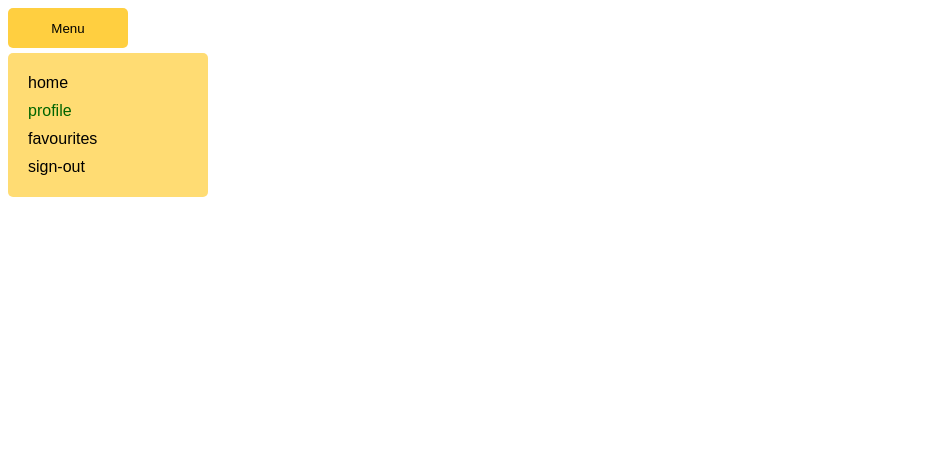
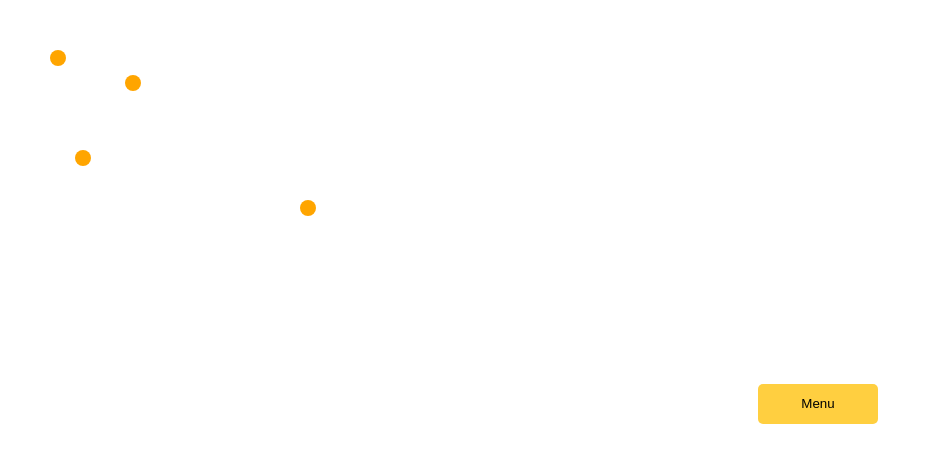
Before and after one commit to imagineLife/rtg, a React app: page / in a window 1280 px wide. Shown: the top 462 px of the page, without its empty margins (0-933 px from the left). Built offline with nearby package versions, Linux system fonts and the light colour scheme.

Commit message:
circles app v1

```diff
--- a/src/App.js
+++ b/src/App.js
@@ -3,8 +3,8 @@ import ReactDOM from 'react-dom';
 import './main.css'
 
 /*
-	A component
-	allows CSSTransition to elements entering / exiting the dom
+	CSSTransition is a component:
+	allowing CSS transitions to child elements entering / exiting the dom
 */
 import { CSSTransition } from 'react-transition-group';
 import cx from 'classnames';
@@ -35,7 +35,10 @@ function App(props){
 
   let [showBalloon, setShowBalloon] = React.useState(true)
 
-  const toggle = () => setShowBalloon(!showBalloon);
+  const toggle = () => {
+    let newView = showBalloon == true ? false : true;
+    setShowBalloon(newView)
+  };
 
   const toggleSelectedMenuItem =() => {
   	console.log('tiggling selected menu item');
@@ -58,6 +61,10 @@ function App(props){
 	  	}
 	])
   }
+
+  console.log('showBalloon')
+  console.log(showBalloon)
+
     return (
       <div className="container">
         <button
@@ -70,8 +77,8 @@ function App(props){
         </button>
         {/*
         	CSSTransition props
-    		-in is the condition, similar to
-    			{showBallon && ...}
+    	-in is the condition, similar to
+    		{showBallon && ...}
 			- timeout
 				is REQUIRED, in ms
 			- classnames
@@ -101,15 +108,10 @@ function App(props){
         <CSSTransition
         	in={showBalloon}
         	timeout={1550}
-        	classNames="balloon-show-init"
-        	unmountOnExit
-        	appear
+        	classNames="balloon-ltr"
         	onEnter={() => console.log('onEnter')}
         	onEntering={() => console.log('onEntering')}
-        	onEntered={toggleSelectedMenuItem}
-        	onExit={toggleSelectedMenuItem}
-        	onExiting={() => console.log('onExiting')}
-        	onExited={() => console.log('onExited')}>
+          unmountOnExit>
           <div className="menu">
             <ul className="list">
               {listItems && listItems.map((l, ind) => {
--- /dev/null
+++ b/src/CirclesApp.js
@@ -0,0 +1,122 @@
+import React, { Component } from 'react';
+import ReactDOM from 'react-dom';
+import './main.css'
+
+/*
+	CSSTransition is a component:
+	allowing CSS transitions to child elements entering / exiting the dom
+*/
+import { TransitionGroup, Transition } from 'react-transition-group';
+import cx from 'classnames';
+import './main.css';
+
+function CirclesApp(props){
+	//use this to hide on start
+  let [showBalloon, setShowBalloon] = React.useState(true)
+
+  let [circles, setCircles] = React.useState([
+      {cx: 50, cy: 50, fill: 'orange', r: '8'},
+      {cx: 75, cy: 150, fill: 'orange', r: '8'},
+      {cx: 125, cy: 75, fill: 'orange', r: '8'},
+      {cx: 300, cy: 200, fill: 'orange', r: '8'},
+    ])
+
+  let [rtgStyles] = React.useState({
+    entering: { transition: 'all 1550ms', fillOpacity: 0, r: 0 },
+    entered:  { transition: 'all 1550ms', fillOpacity: 1 },
+    exiting:  { transition: 'all 1550ms', fillOpacity: 1 },
+    exited:  { transition: 'all 1550ms', fillOpacity: 0, r: 0 }
+  });
+
+  console.log('rtgStyles')
+  console.log(rtgStyles)
+
+
+  const toggle = () => {
+    let newView = showBalloon == true ? false : true;
+    let fourcs = [
+      {cx: 50, cy: 50, fill: 'orange', r: '8'},
+      {cx: 75, cy: 150, fill: 'orange', r: '8'},
+      {cx: 125, cy: 75, fill: 'orange', r: '8'},
+      {cx: 300, cy: 200, fill: 'orange', r: '8'},
+    ]
+
+    let twoCs = [
+      {cx: 75, cy: 150, fill: 'orange', r: '8'},
+      {cx: 300, cy: 200, fill: 'orange', r: '8'},
+    ]
+
+    let whichToShow = Object.keys(circles).length > 2 ? twoCs : fourcs
+    setShowBalloon(newView)
+    setCircles(whichToShow)
+  };
+
+  console.log('showBalloon')
+  console.log(showBalloon)
+
+    return (
+      <div className="container">
+        {/*
+        	CSSTransition props
+    	-in is the condition, similar to
+    		{showBallon && ...}
+			- timeout
+				is REQUIRED, in ms
+			- classnames
+				is custom class
+				allows interaction via css
+			- unmountOnExit
+				removes from dom when left the dom
+			- appear
+				gives new classnamees on initial load:
+			- enter
+			- exit
+				These can be FALSE (in case of dynamic transition toggling)
+				this will not use the css assocated with the enter/exit classes
+
+			CLASSNAMES:
+				ballon:
+					 simple appear/hide
+				ballon-appear:
+					 more
+				balloon-ltr:
+					 left-to-right animation
+				balloon-show-init:
+					appears on load with a fade-in
+					without clcking the button
+
+		*/}
+
+        <svg width={750} height={400} className="svg-wrapper">
+          <TransitionGroup className="rtg" component="g">
+          {circles.map((c, idx) => (
+            <Transition
+              key={`circle-${idx}`}
+              timeout={1550}
+              classNames="rtg-circles"
+              unmountOnExit
+              onEntering={() => console.log('entering')}
+              onEntered={() => console.log('entered')}
+              onExiting={() => console.log('exiting')}
+              onExited={() => console.log('exited')}
+            >
+              {state => (
+                <circle {...circles[idx]} style={{...rtgStyles}}/>
+              )}
+            </Transition>
+          ))}
+          </TransitionGroup>
+        </svg>
+        <button
+          className={cx('toggler', {
+            'toggler--active': showBalloon,
+          })}
+          onClick={toggle}
+        >
+          Menu
+        </button>
+      </div>
+    );
+}
+
+export default CirclesApp;
--- a/src/index.js
+++ b/src/index.js
@@ -2,8 +2,9 @@ import React from 'react';
 import ReactDOM from 'react-dom';
 import './main.css';
 import App from './App';
+import CirclesApp from './CirclesApp';
 
 ReactDOM.render(
-  <App />,
+  <CirclesApp />,
   document.getElementById('app')
 );
--- a/src/main.css
+++ b/src/main.css
@@ -228,3 +228,8 @@ body {
   background-color: var(--toggler-bg-color);
   transition: all var(--timeout);
 }
+
+.rtg-circles-entering{ transition: 'all 1550ms'; fillOpacity: 0; r: 0 };
+.rtg-circles-entered{ transition: 'all 1550ms'; fillOpacity: 1 };
+.rtg-circles-exiting{ transition: 'all 1550ms'; fillOpacity: 1 };
+.rtg-circles-exited{ transition: 'all 1550ms'; fillOpacity: 0; r: 0 };
```
